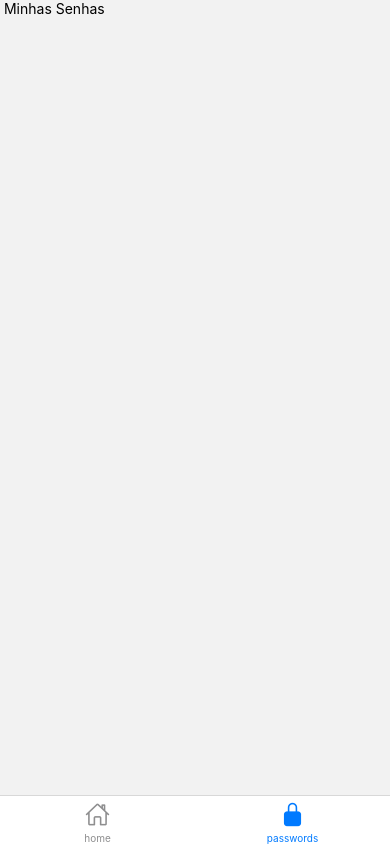
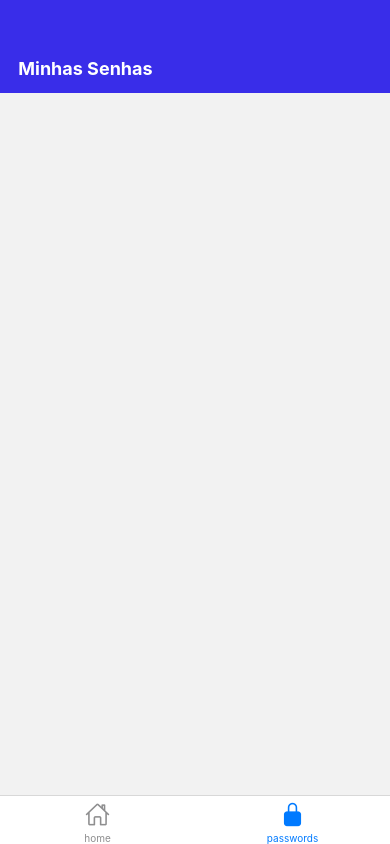
Before and after one commit to LuisBraga31/geradorSenhaApp, a React Native app: screen /passwords in a window 390 px wide. Built offline with nearby package versions, Linux system fonts and the light colour scheme.

Commit message:
Configurando modal com o hook e configurando pagina de senhas

```diff
--- a/src/components/modal/index.js
+++ b/src/components/modal/index.js
@@ -1,11 +1,17 @@
 import { View, Text, StyleSheet, TouchableOpacity, Pressable } from 'react-native'
 import * as Clipboard from 'expo-clipboard';
 
+import useStorage from '../../hooks/useStorage';
+
 export function ModalPassword({password, handleClose}) {
+
+    const {saveItem} = useStorage();
 
     async function handleCopyPassword() {
         await Clipboard.setStringAsync(password);
-        alert("Senha salva com sucesso!")
+        alert("Senha salva com sucesso!");
+
+        await saveItem("@pass", password);
         handleClose();
     }
 
@@ -23,7 +29,7 @@
                     <Text style={styles.buttonText}> Voltar </Text>
                 </TouchableOpacity>
 
-                <TouchableOpacity style={[styles.button, styles.buttonSave]}>
+                <TouchableOpacity style={[styles.button, styles.buttonSave]} onPress={handleCopyPassword}>
                     <Text style={styles.buttonSaveText}> Salvar Senha</Text>
                 </TouchableOpacity>
             </View>
--- /dev/null
+++ b/src/pages/passwords/components/passwordItem.js
@@ -0,0 +1,25 @@
+import { View, Text, StyleSheet, Pressable } from 'react-native';
+
+export default function PasswordItem({data, removePassword}) {
+  return (
+    <Pressable onLongPress={removePassword} style={styles.container}>
+        <Text style={styles.text}> {data} </Text>
+    </Pressable>
+  )
+}
+
+const styles = StyleSheet.create({
+    container: {
+        backgroundColor: '#0e0e0e',
+        padding: 14,
+        width: '100%',
+        marginBottom: 14,
+        borderRadius: 8,
+        flexDirection: 'row',
+        alignItems: 'center',
+        justifyContent: 'space-between',
+    },
+    text: {
+        color: '#fff'
+    }
+})
--- a/src/pages/passwords/index.js
+++ b/src/pages/passwords/index.js
@@ -1,13 +1,67 @@
-import { View, Text, StyleSheet } from 'react-native';
+import { useState, useEffect } from 'react';
+import { View, Text, StyleSheet, FlatList } from 'react-native';
+import { SafeAreaView } from 'react-native-safe-area-context';
+
+import { useIsFocused } from '@react-navigation/native';
+import useStorage from '../../hooks/useStorage';
+import PasswordItem from './components/passwordItem';
 
 export function Passwords() {
+
+    const [listPasswords, setListPasswords] = useState();
+    const focused = useIsFocused();
+    const {getItem, removeItem} = useStorage();
+
+    async function handleDeletePassword(item) {
+        const passwords = await removeItem("@pass", item);
+        setListPasswords(passwords);
+    }
+
+    useEffect(() => {
+        async function loadPasswords() {
+            const passwords = await getItem("@pass")
+            setListPasswords(passwords);
+        }
+        loadPasswords();
+    }, [focused]);
+
+
     return (
-        <View>
-            <Text> Minhas Senhas </Text>
-        </View>
+        <SafeAreaView style={{flex:1,}}>
+
+            <View style={styles.header}>
+                <Text style={styles.title}> Minhas Senhas </Text>
+            </View>
+
+            <View style={styles.content}>
+                <FlatList
+                    style={{flex: 1, paddingTop: 14,}}
+                    data={listPasswords}
+                    keyExtractor={(item) => String(item)}
+                    renderItem={( {item} ) => <PasswordItem data={item} removePassword={() => handleDeletePassword(item)} />}
+                />
+            </View>
+
+        </SafeAreaView>
     )
 }
 
 const styles = StyleSheet.create({
-
+    header: {
+        backgroundColor: "#392de9",
+        paddingTop: 58,
+        paddingBottom: 14,
+        paddingLeft: 14,
+        paddingRight: 14,
+    },
+    title: {
+        fontSize: 18,
+        color: "#fff",
+        fontWeight: "bold",
+    },
+    content: {
+        flex: 1,
+        paddingLeft: 14,
+        paddingRight: 14,
+    }
 });
```
